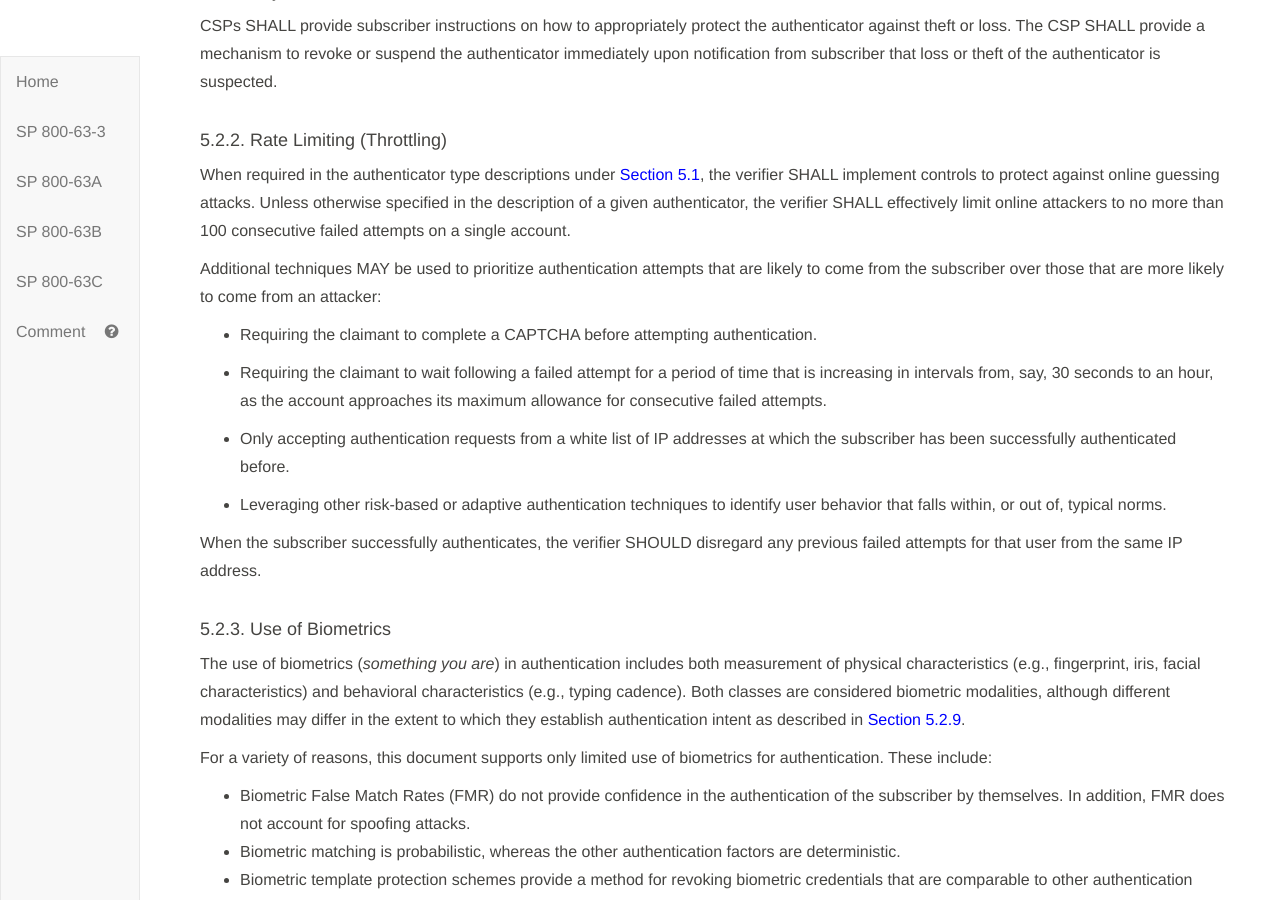
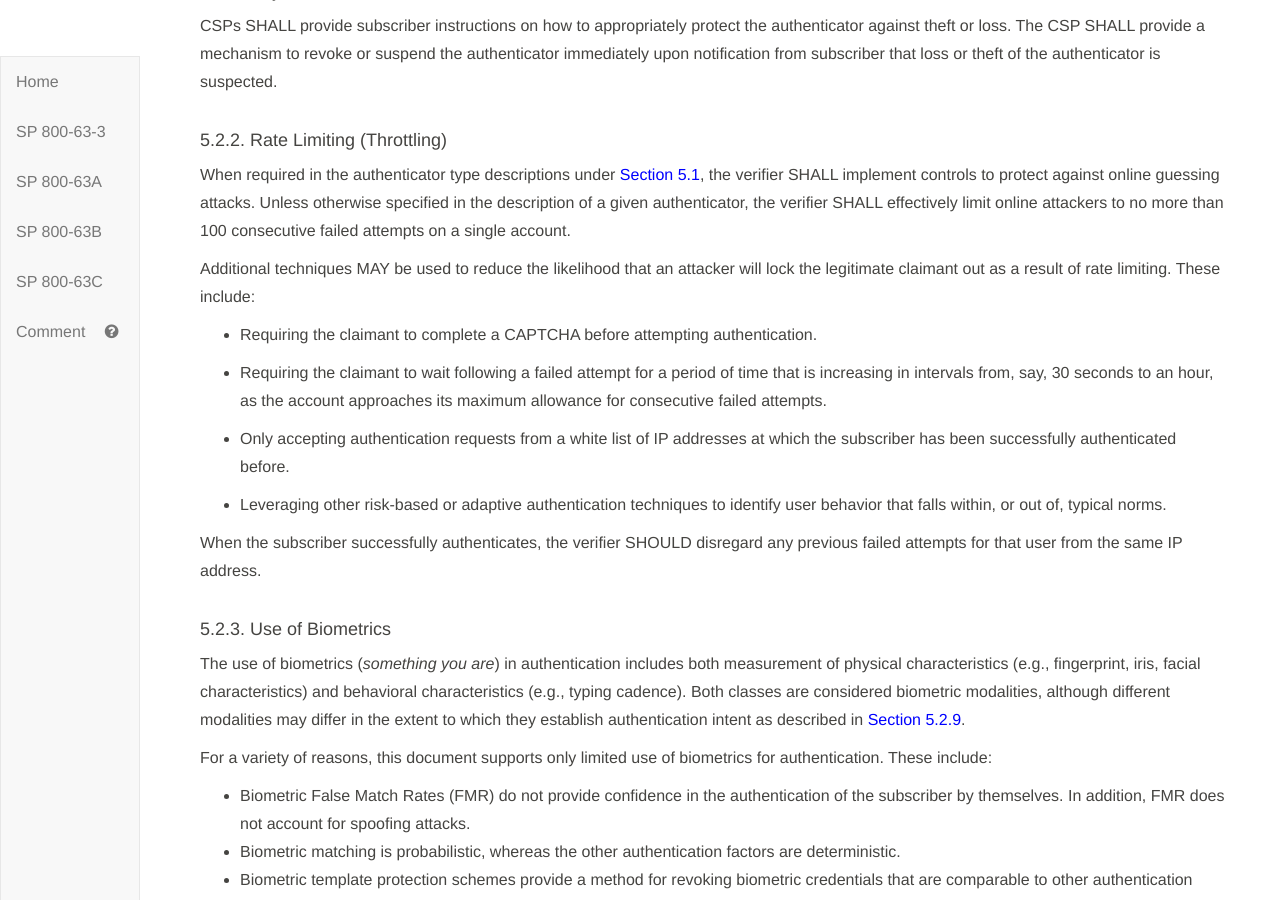
Before and after one commit to usnistgov/800-63-3, a Jekyll site: the page built from sp800-63b/sec5_authenticators.md, in a window 1280 px wide and 900 px high, scrolled down 10973 px. Built offline with Jekyll 4.4.1, drawn with Linux system fonts in a browser that asks for light colours; our own code applies the rules of GitHub Pages for plain Markdown files.

Commit message:
Better define rate limiting safeguards. Closes #1575

```diff
--- a/sp800-63b/sec5_authenticators.md
+++ b/sp800-63b/sec5_authenticators.md
@@ -333,7 +333,7 @@ CSPs SHALL provide subscriber instructions on how to appropriately  protect the
 
 When required in the authenticator type descriptions under [Section 5.1](#reqauthtype), the verifier SHALL implement controls to protect against online guessing attacks. Unless otherwise specified in the description of a given authenticator, the verifier SHALL effectively limit online attackers to no more than 100 consecutive failed attempts on a single account.
 
-Additional techniques MAY be used to prioritize authentication attempts that are likely to come from the subscriber over those that are more likely to come from an attacker:
+Additional techniques MAY be used to reduce the likelihood that an attacker will lock the legitimate claimant out as a result of rate limiting. These include:
 
 - Requiring the claimant to complete a CAPTCHA before attempting authentication.
 
```
